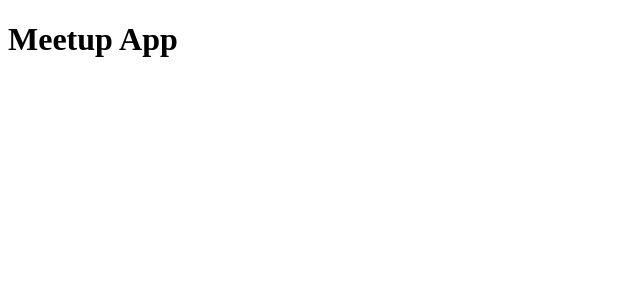
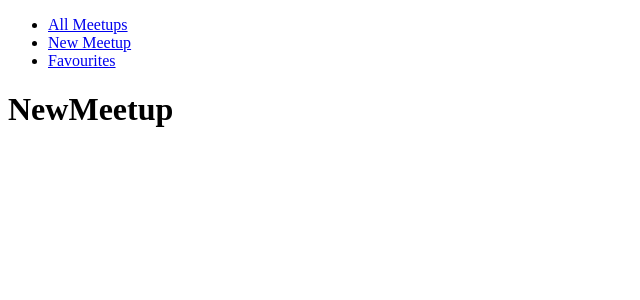
Before and after one commit to uzairafridi00/react-learning, a React (Create React App) app in the folder meetup-app/: page /new-meetup in a window 1280 px wide. Shown: the top 300 px of the page, without its empty margins (0-640 px from the left). Built offline with nearby package versions, Linux system fonts and the light colour scheme.

Commit message:
React Router V6 implemented in Project

```diff
--- a/meetup-app/package.json
+++ b/meetup-app/package.json
@@ -8,6 +8,7 @@
     "@testing-library/user-event": "^13.5.0",
     "react": "^18.1.0",
     "react-dom": "^18.1.0",
+    "react-router-dom": "^6.3.0",
     "react-scripts": "5.0.1",
     "web-vitals": "^2.1.4"
   },
--- a/meetup-app/src/App.js
+++ b/meetup-app/src/App.js
@@ -1,7 +1,37 @@
+import React from "react";
+import { Route, Link, Routes } from "react-router-dom";
+
+import AllMeetups from "./pages/AllMeetups";
+import NewMeetup from "./pages/NewMeetup";
+import Favourites from "./pages/Favourites";
+import NotFound from "./pages/NotFound";
+
 function App() {
   return (
-    <div className="App">
-      <h1>Meetup App</h1>
+    <div>
+      <nav>
+        <ul>
+          <li>
+            {/* A <Link> is use to define Navbar paths */}
+            <Link to="/">All Meetups</Link>
+          </li>
+          <li>
+            <Link to="/new-meetup">New Meetup</Link>
+          </li>
+          <li>
+            <Link to="/favourites">Favourites</Link>
+          </li>
+        </ul>
+      </nav>
+
+      {/* A <Routes> looks through its children <Route>s and
+            renders the first one that matches the current URL. */}
+      <Routes>
+        <Route exact path="/" element={<AllMeetups />} />
+        <Route exact path="/new-meetup" element={<NewMeetup />} />
+        <Route exact path="/favourites" element={<Favourites />} />
+        <Route path="*" element={<NotFound />} />
+      </Routes>
     </div>
   );
 }
--- a/meetup-app/src/index.js
+++ b/meetup-app/src/index.js
@@ -1,6 +1,11 @@
 import React from "react";
 import ReactDOM from "react-dom/client";
+import { BrowserRouter } from "react-router-dom";
 import App from "./App";
 
 const root = ReactDOM.createRoot(document.getElementById("root"));
-root.render(<App />);
+root.render(
+  <BrowserRouter>
+    <App />
+  </BrowserRouter>
+);
--- /dev/null
+++ b/meetup-app/src/pages/AllMeetups.js
@@ -0,0 +1,11 @@
+import React from "react";
+
+function AllMeetups() {
+  return (
+    <div>
+      <h1>AllMeetups</h1>
+    </div>
+  );
+}
+
+export default AllMeetups;
--- /dev/null
+++ b/meetup-app/src/pages/Favourites.js
@@ -0,0 +1,11 @@
+import React from "react";
+
+function Favourites() {
+  return (
+    <div>
+      <h1>Favourites</h1>
+    </div>
+  );
+}
+
+export default Favourites;
--- /dev/null
+++ b/meetup-app/src/pages/NewMeetup.js
@@ -0,0 +1,11 @@
+import React from "react";
+
+function NewMeetup() {
+  return (
+    <div>
+      <h1>NewMeetup</h1>
+    </div>
+  );
+}
+
+export default NewMeetup;
--- /dev/null
+++ b/meetup-app/src/pages/NotFound.js
@@ -0,0 +1,11 @@
+import React from "react";
+
+function NotFound() {
+  return (
+    <div>
+      <h1>404 Page Not Found</h1>
+    </div>
+  );
+}
+
+export default NotFound;
```
Also changed, not shown: 1 other file (tests, documents, lock files or other folders).
